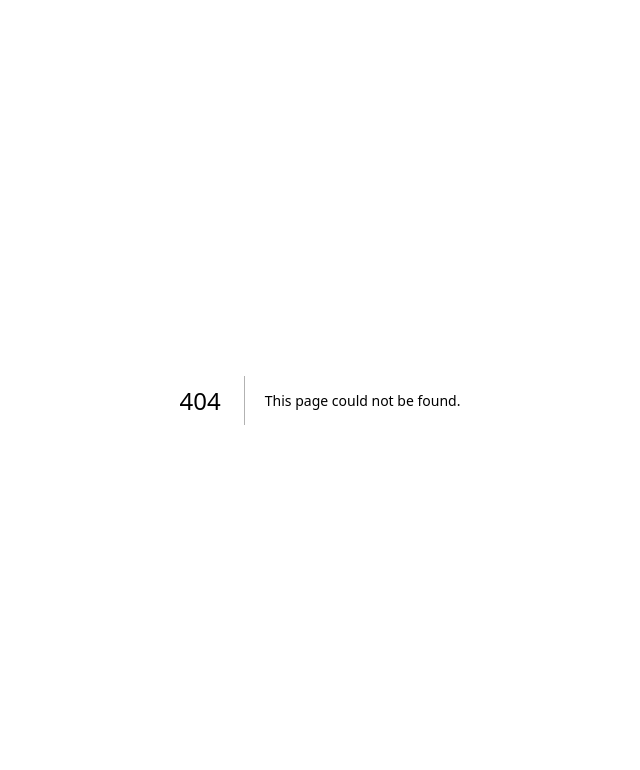
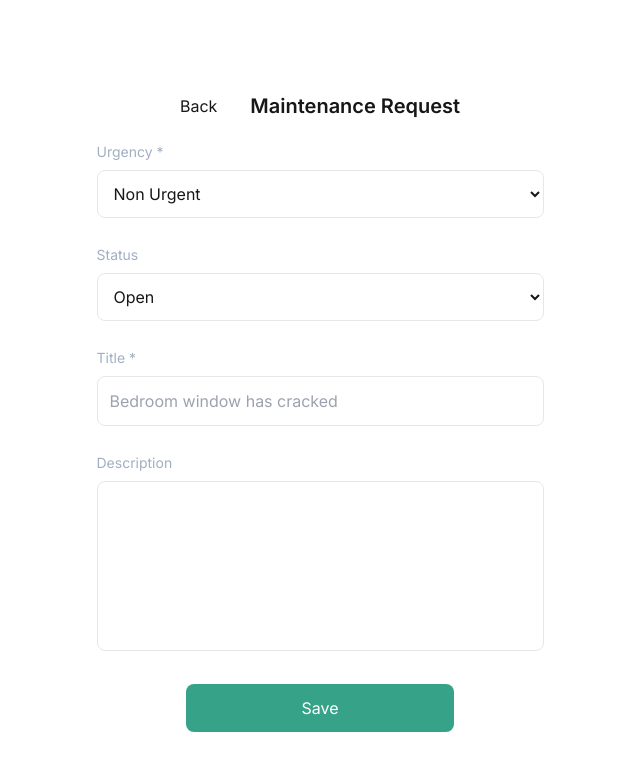
Before and after one commit to irfandyj/upsaclix_maintenance-request, a Next.js app in the folder packages/web/: page /1 in a window 1280 px wide. Before the commit this address had no page. Shown: the top 770 px of the page, without its empty margins (320-960 px from the left). Built offline with nearby package versions, Linux system fonts and the light colour scheme; no server answers.

Commit message:
feat(web): integrate with server to add ability to update new ticket

```diff
--- /dev/null
+++ b/packages/web/src/app/[ticketId]/page.tsx
@@ -0,0 +1 @@
+export { default } from '@/components/pages/EditMaintenanceTicketPage';
--- /dev/null
+++ b/packages/web/src/components/hoc/withParams.tsx
@@ -0,0 +1,13 @@
+import React from 'react';
+import { useParams } from 'next/navigation';
+import type { Params } from 'next/dist/server/request/params';
+
+function withParams<P>(Component: React.FC<P>) {
+  // eslint-disable-next-line react/display-name
+  return function (props: P & Params) {
+    const params = useParams();
+    return <Component {...props} {...params}  />;
+  };
+}
+
+export default withParams;
--- a/packages/web/src/components/molecules/TicketListCard/TicketListCard.tsx
+++ b/packages/web/src/components/molecules/TicketListCard/TicketListCard.tsx
@@ -12,7 +12,7 @@ type TicketListCardProps = {
   date: string;
 }
 
-const TicketListCard: FunctionComponent<TicketListCardProps> = (props: TicketListCardProps) => {
+const TicketListCard: FunctionComponent<TicketListCardProps> = (props) => {
   const urgencyStyle = useMemo(() => {
     return getUrgencyStyle(props.urgency);
   }, [props.urgency]);
--- a/packages/web/src/components/organisms/HomePageTicketList/HomePageTicketList.tsx
+++ b/packages/web/src/components/organisms/HomePageTicketList/HomePageTicketList.tsx
@@ -2,7 +2,7 @@
 import { useQuery } from "@tanstack/react-query";
 import { getMaintenanceTickets } from "@/lib/graphql/api";
 import TicketListCard from "@/components/molecules/TicketListCard";
-import { useMemo } from "react";
+import { useEffect, useState } from "react";
 import { MaintenanceTicket } from "@/lib/graphql/sdk";
 
 const HomePageTicketList = () => {
@@ -11,10 +11,48 @@ const HomePageTicketList = () => {
     queryFn: () => getMaintenanceTickets(),
   })
 
-  const tickets: MaintenanceTicket[] = useMemo(() => {
-    return data?.getTickets ?? []
-  }, [data])
+  const [tickets, setTickets] = useState<MaintenanceTicket[]>([])
 
+  // For queries
+  useEffect(() => {
+    if (data) {
+      setTickets(data.getTickets)
+    }
+  }, [data, data?.getTickets]);
+
+  // For streams
+  useEffect(() => {
+    const url = new URL('http://localhost:3333/graphql');
+    url.searchParams.append('query', `subscription {
+      ticketCreated {
+        id
+        title
+        status
+        urgency
+        description
+        createdAt
+        updatedAt
+      }
+    }`);
+
+    const source = new EventSource(url);
+
+    source.addEventListener('next', ({ data }) => {
+      const ticketEvent = JSON.parse(data);
+      setTickets((prevTickets) => [...prevTickets, ticketEvent.data.ticketCreated]);
+    });
+
+    source.addEventListener('error', (e) => {
+      console.error(e);
+    });
+
+    source.addEventListener('complete', () => {
+      source.close();
+    });
+    return () => {
+      source.close();
+    }
+  }, []);
 
   return (
     <ul className="HomePageTicketList pt-5 px-[30.5px] flex flex-col gap-5">
--- /dev/null
+++ b/packages/web/src/components/organisms/UpdateMaintenanceTicketForm/UpdateMaintenanceTicketForm.tsx
@@ -0,0 +1,118 @@
+"use client";
+
+import { useEffect } from "react";
+import { useForm } from "react-hook-form";
+import { useQuery, useQueryClient } from "@tanstack/react-query";
+import { getMaintenanceTicketsById, updateMaintenanceTicket } from '@/lib/graphql/api';
+import { MaintenanceTicketStatus, MaintenanceTicketUrgency } from "@/lib/graphql/sdk";
+
+interface UpdateMaintenanceTicketFormProps {
+  ticketId: string;
+}
+
+interface UpdateMaintenanceTicketFormState {
+  title: string;
+  description: string;
+  status: MaintenanceTicketStatus;
+  urgency: MaintenanceTicketUrgency;
+}
+
+function UpdateMaintenanceTicketForm({ ticketId }: UpdateMaintenanceTicketFormProps) {
+  const queryClient = useQueryClient();
+  const getTicketQuery = useQuery({
+    queryKey: ['maintenance-tickets', ticketId],
+    queryFn: () => getMaintenanceTicketsById({ id: ticketId }),
+  })
+
+
+  const { register, handleSubmit, setValue } = useForm<UpdateMaintenanceTicketFormState>();
+
+  useEffect(() => {
+    if (getTicketQuery.data?.getTicket) {
+      setValue("title", getTicketQuery.data.getTicket.title);
+      setValue("description", getTicketQuery.data.getTicket.description ?? "");
+      setValue("status", getTicketQuery.data.getTicket.status);
+      setValue("urgency", getTicketQuery.data.getTicket.urgency);
+    }
+  }, [getTicketQuery.data]);
+
+  // Fix this data type later
+  async function onSubmit(data: UpdateMaintenanceTicketFormState) {
+    console.log(data);
+    await updateMaintenanceTicket({ input: { id: ticketId, ...data } });
+
+    // Clean react queries cache
+    queryClient.invalidateQueries({ queryKey: ['maintenance-tickets', ticketId ]});
+    // Redirect to the ticket page
+    // router.push(`/ticket/${ticketId}`);
+  }
+
+  return (
+    <form className="flex flex-col gap-[27px]" onSubmit={handleSubmit(onSubmit)}>
+
+      {/* Urgency* */}
+      <div>
+        <label className="block text-sm text-[#A1AFC3] mb-2">
+          Urgency <span className="">*</span>
+        </label>
+        <select
+          {...register("urgency", { required: true })}
+          className="w-full p-3 rounded-lg bg-white border border-gray-200 focus:outline-none focus:ring-2 focus:ring-primary"
+        >
+          <option value={MaintenanceTicketUrgency.NonUrgent}>Non Urgent</option>
+          <option value={MaintenanceTicketUrgency.LessUrgent}>Less Urgent</option>
+          <option value={MaintenanceTicketUrgency.Urgent}>Urgent</option>
+          {/* <option value="">Emergency</option> */}
+        </select>
+      </div>
+
+      {/* Status */}
+      <div>
+        <label className="block text-sm text-[#A1AFC3] mb-2">
+          Status
+        </label>
+        <select
+          {...register("status")}
+
+          className="w-full p-3 rounded-lg bg-white border border-gray-200 focus:outline-none focus:ring-2 focus:ring-primary"
+        >
+          <option value={MaintenanceTicketStatus.Open}>Open</option>
+          <option value={MaintenanceTicketStatus.Resolved}>Resolved</option>
+        </select>
+      </div>
+
+      {/* Title* */}
+      <div>
+        <label className="block text-sm text-[#A1AFC3] mb-2">
+          Title <span className="">*</span>
+        </label>
+        <input
+          {...register("title", { required: true })}
+          type="text"
+          placeholder="Bedroom window has cracked"
+          className="w-full p-3 rounded-lg bg-white border border-gray-200 focus:outline-none focus:ring-2 focus:ring-primary"
+        />
+      </div>
+
+      {/* Description */}
+      <div>
+        <label className="block text-sm text-[#A1AFC3] mb-2">
+          Description
+        </label>
+        <textarea
+          {...register("description")}
+          rows={6}
+          className="w-full p-3 rounded-lg bg-white border border-gray-200 focus:outline-none focus:ring-2 focus:ring-primary resize-none"
+        />
+      </div>
+      <button
+        type="submit"
+        className="w-full max-w-[268px] mx-auto bg-primary text-white py-3 px-4 rounded-lg hover:bg-green-600 transition-colors focus:outline-none focus:ring-2 focus:ring-primary focus:ring-offset-2"
+      >
+        Save
+      </button>
+    </form>
+  );
+}
+
+export default UpdateMaintenanceTicketForm;
--- /dev/null
+++ b/packages/web/src/components/organisms/UpdateMaintenanceTicketForm/index.ts
@@ -0,0 +1 @@
+export { default } from './UpdateMaintenanceTicketForm';
--- /dev/null
+++ b/packages/web/src/components/pages/EditMaintenanceTicketPage/EditMaintenanceTicketPage.tsx
@@ -0,0 +1,30 @@
+'use client'
+
+import { FunctionComponent } from 'react';
+import withParams from '@/components/hoc/withParams';
+import Link from 'next/link';
+import UpdateMaintenanceTicketForm from '@/components/organisms/UpdateMaintenanceTicketForm';
+
+type EditMaintenanceTicketPageProps = {
+  ticketId: string;
+}
+
+const EditMaintenanceTicketPage: FunctionComponent<EditMaintenanceTicketPageProps> = (props) => {
+  return (
+    <div className="EditMaintenanceTicketPage mx-auto flex flex-col p-6 max-w-4xl ">
+      <div className='flex mt-[68px] mb-[22px] items-center gap-[33px] mx-auto'>
+        {/* Back Arrow Icons */}
+        <Link href="/">Back</Link>
+        <h1 className="text-xl font-semibold ">Maintenance Request</h1>
+      </div>
+
+      {/* Create Maintenance Ticket Form */}
+      <div className='w-full max-w-[447px] mx-auto'>
+        <UpdateMaintenanceTicketForm ticketId={props.ticketId} />
+      </div>
+
+    </div>
+  );
+};
+
+export default withParams(EditMaintenanceTicketPage);
--- /dev/null
+++ b/packages/web/src/components/pages/EditMaintenanceTicketPage/index.ts
@@ -0,0 +1 @@
+export { default } from './EditMaintenanceTicketPage';
--- a/packages/web/src/components/pages/HomePage/HomePage.tsx
+++ b/packages/web/src/components/pages/HomePage/HomePage.tsx
@@ -9,7 +9,7 @@ import { getMaintenanceTickets } from '@/lib/graphql/api';
 import Link from 'next/link';
 import React from 'react';
 
-async function HomePage () {
+async function HomePage() {
   const stats = [
     { title: 'Open Requests', value: 2 },
     { title: 'Urgent Requests', value: 3 },
--- a/packages/web/src/lib/graphql/api.ts
+++ b/packages/web/src/lib/graphql/api.ts
@@ -8,5 +8,8 @@ export const {
   createMaintenanceTicket,
   getMaintenanceTickets,
   getMaintenanceTicketsById,
-  updateMaintenanceTicket
+  updateMaintenanceTicket,
+
+  // Subscriptions, idk how to use it here!
+  maintenanceTicketCreated,
 } = getSdk(gqlClient);
```
